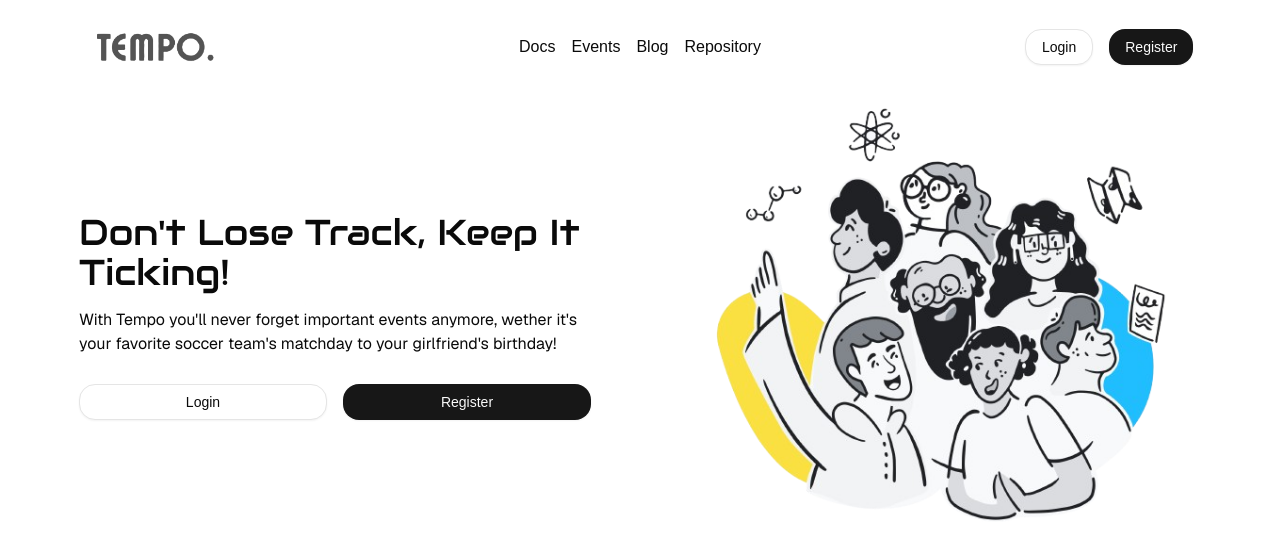
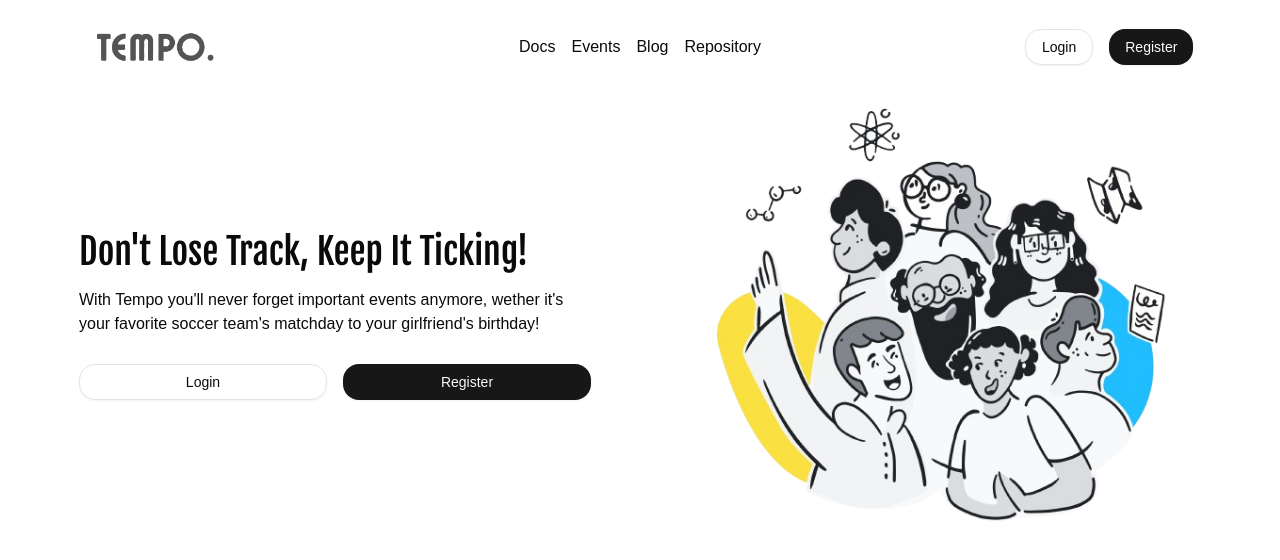
Before and after one commit to dimas-fahmi/tempo, a Next.js app: page / in a window 1280 px wide. Shown: the top 560 px of the page. Built offline with nearby package versions, Linux system fonts and the light colour scheme.

Commit message:
Refactor font imports and update global font variables for consistency

```diff
--- a/app/layout.tsx
+++ b/app/layout.tsx
@@ -1,6 +1,6 @@
 "use client";
 
-import { audioWide, geistMono, geistSans } from "@/src/ui/fonts";
+import { Inter_Font, Fjalla_One_Font } from "@/src/ui/fonts";
 import "@/src/ui/css/globals.tailwind.css";
 
 export default function RootLayout({
@@ -11,7 +11,7 @@ export default function RootLayout({
   return (
     <html lang="en">
       <body
-        className={`${geistSans.variable} ${audioWide.variable} ${geistMono.variable} antialiased`}
+        className={`${Inter_Font.variable} ${Fjalla_One_Font.variable} antialiased`}
       >
         {children}
       </body>
--- a/src/ui/css/globals.tailwind.css
+++ b/src/ui/css/globals.tailwind.css
@@ -41,9 +41,8 @@
 @theme inline {
   --color-background: var(--background);
   --color-foreground: var(--foreground);
-  --font-sans: var(--font-geist-sans);
-  --font-mono: var(--font-geist-mono);
-  --font-header: var(--font-audioWide);
+  --font-sans: var(--font-inter);
+  --font-header: var(--font-fjalla-one);
   --color-sidebar-ring: var(--sidebar-ring);
   --color-sidebar-border: var(--sidebar-border);
   --color-sidebar-accent-foreground: var(--sidebar-accent-foreground);
--- a/src/ui/fonts/index.ts
+++ b/src/ui/fonts/index.ts
@@ -1,17 +1,12 @@
-import { Geist, Geist_Mono, Audiowide } from "next/font/google";
+import { Inter, Fjalla_One } from "next/font/google";
 
-export const geistSans = Geist({
-  variable: "--font-geist-sans",
+export const Inter_Font = Inter({
+  variable: "--font-inter-sans",
   subsets: ["latin"],
 });
 
-export const geistMono = Geist_Mono({
-  variable: "--font-geist-mono",
-  subsets: ["latin"],
-});
-
-export const audioWide = Audiowide({
-  variable: "--font-audioWide",
+export const Fjalla_One_Font = Fjalla_One({
+  variable: "--font-fjalla-one",
   subsets: ["latin"],
   weight: ["400"],
 });
```
